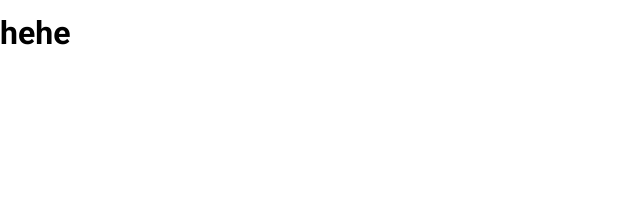
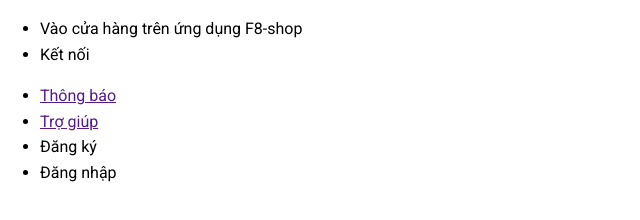
Before and after one commit to loctaidang/F8-Shop-HTML-CSS, a plain HTML site: page index.html in a window 1280 px wide. Shown: the whole page, without its empty margins (0-640 px from the left). Drawn offline with nearby package versions, Linux system fonts and the light colour scheme.

Commit message:
Dựng khung web

```diff
--- a/index.html
+++ b/index.html
@@ -12,6 +12,31 @@
     <link href="https://fonts.googleapis.com/css2?family=Roboto:wght@300;400;500;700&display=swap" rel="stylesheet">
 </head>
 <body>
-    <h1>hehe</h1>
+    <div class="app">
+        <header class="header">
+            <nav class="header__navbar">
+                <ul class="header__navbar-list">
+                    <li class="header__navbar-item">Vào cửa hàng trên ứng dụng F8-shop</li>
+                    <li class="header__navbar-item">Kết nối</li>
+                </ul>
+                <ul class="header__navbar-list">
+                    <li class="header__navbar-item">
+                        <a href="" class="header__navbar-item-link">Thông báo</a>
+                    </li>
+                    <li class="header__navbar-item">
+                        <a href="" class="header__navbar-item-link">Trợ giúp</a>
+                    </li>
+                    <li class="header__navbar-item">Đăng ký</li>
+                    <li class="header__navbar-item">Đăng nhập</li>
+                </ul>
+            </nav>
+        </header>
+        <div class="container">
+
+        </div>
+        <footer class="footer">
+
+        </footer>
+    </div>
 </body>
 </html>
```
